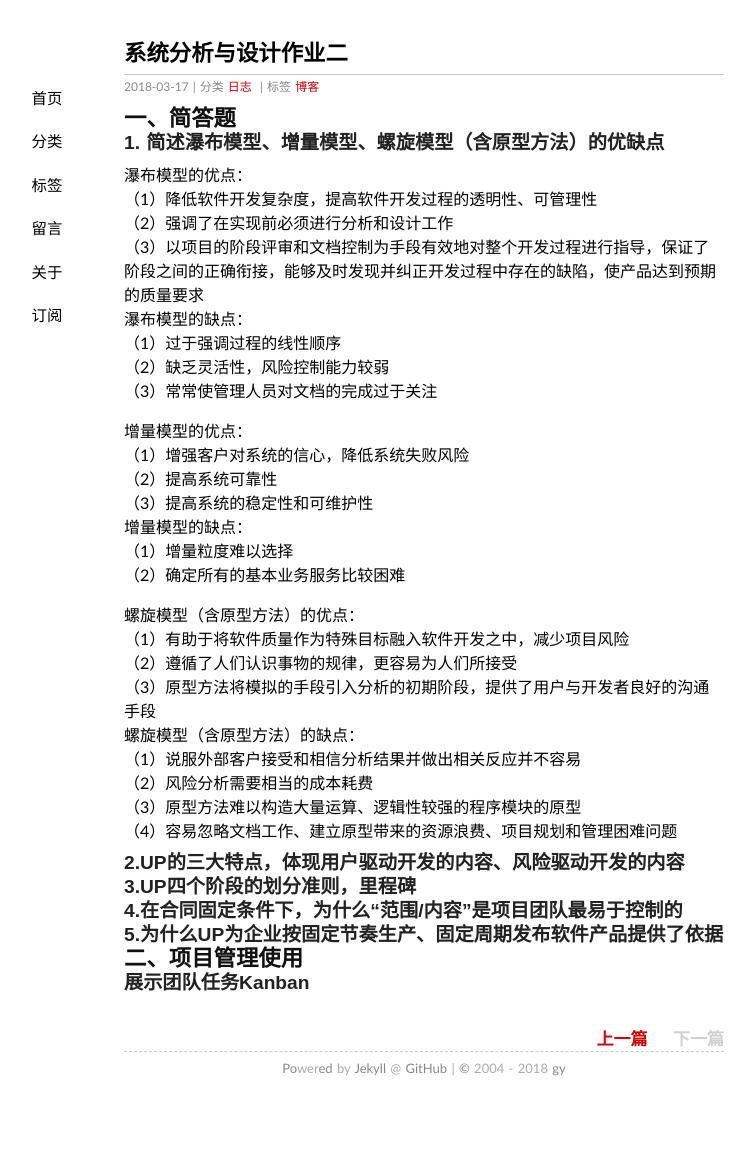
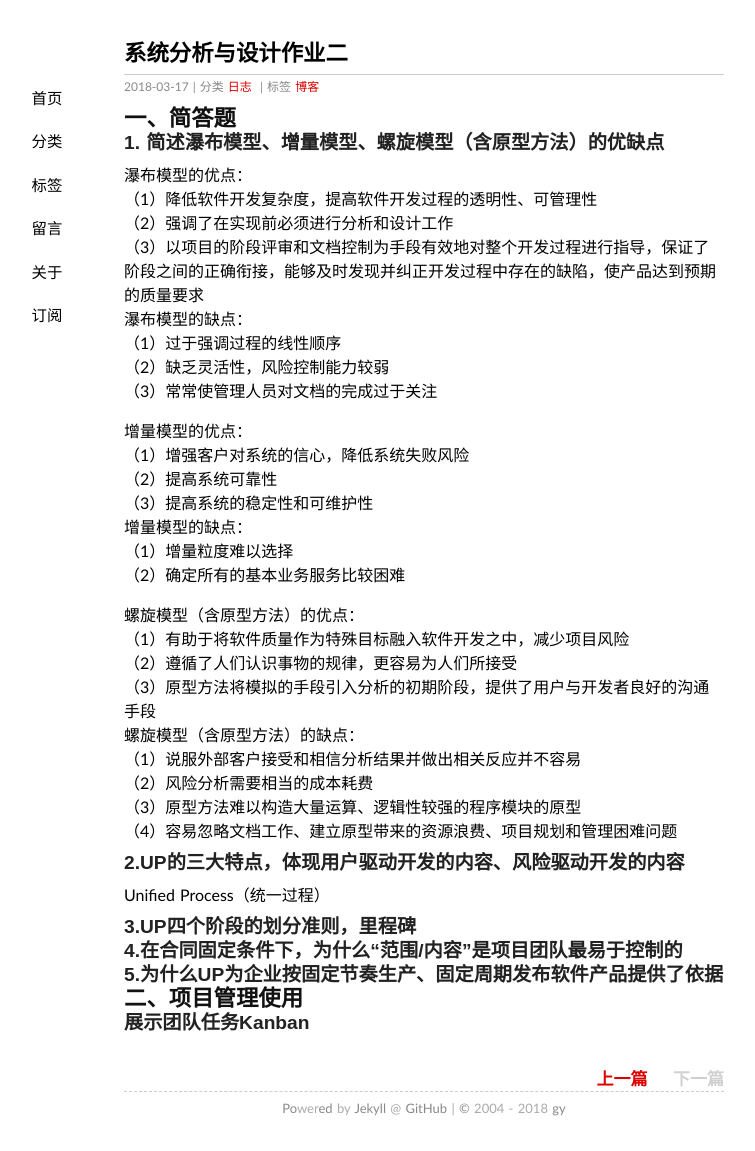
Before and after one commit to gaoynui/gaoynui.github.io, a Jekyll site: the page built from _posts/2018-03-17-hw2.md, in a window 1280 px wide. Shown: the whole page, without its empty margins (216-971 px from the left). Built offline with Jekyll 4.4.1, drawn with Linux system fonts in a browser that asks for light colours; before the commit the page ends 1111 px from its top, so only the background shows below that.

Commit message:
Update 2018-03-17-hw2.md

```diff
--- a/_posts/2018-03-17-hw2.md
+++ b/_posts/2018-03-17-hw2.md
@@ -36,6 +36,7 @@ tags: 博客
 （4）容易忽略文档工作、建立原型带来的资源浪费、项目规划和管理困难问题
 
 ### 2.UP的三大特点，体现用户驱动开发的内容、风险驱动开发的内容
+Unified Process（统一过程）
 ### 3.UP四个阶段的划分准则，里程碑
 ### 4.在合同固定条件下，为什么“范围/内容”是项目团队最易于控制的
 ### 5.为什么UP为企业按固定节奏生产、固定周期发布软件产品提供了依据
```
